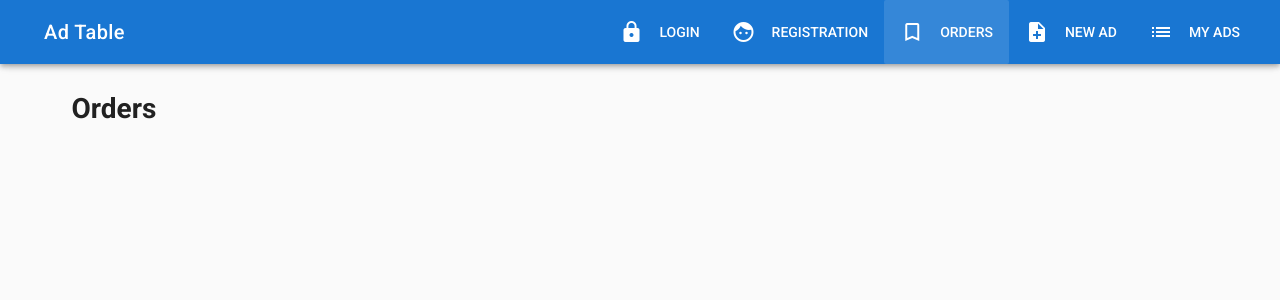
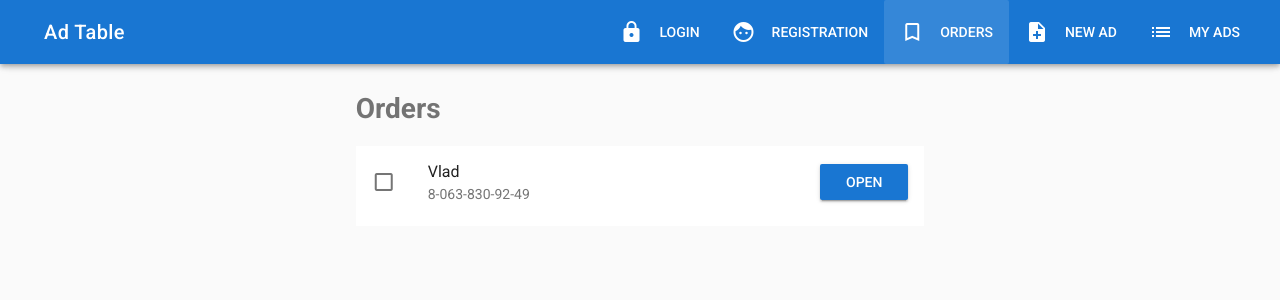
Before and after one commit to DmitriyPrylutskyi/Ad_table, a Vue app: page /orders in a window 1280 px wide. Shown: the top 300 px of the page. Built offline with nearby package versions, Linux system fonts and the light colour scheme.

Commit message:
Create Orders page

```diff
--- a/src/components/User/Orders.vue
+++ b/src/components/User/Orders.vue
@@ -1,8 +1,33 @@
 <template>
   <v-container>
     <v-layout>
-      <v-flex xs12>
-        <h1>Orders</h1>
+      <v-flex xs12 sm6 offset-sm3>
+        <h1 class="text--secondary mb-3">Orders</h1>
+        <v-list two-line subheader>
+          <v-list-tile
+            v-for="order in orders"
+            :key="order.id"
+            avatar
+          >
+            <v-list-tile-action>
+              <v-checkbox
+                :input-value="order.done"
+                color="success"
+                @change="markDone(order)"
+              ></v-checkbox>
+            </v-list-tile-action>
+            <v-list-tile-content>
+              <v-list-tile-title>{{order.name}}</v-list-tile-title>
+              <v-list-tile-sub-title>{{order.phone}}</v-list-tile-sub-title>
+            </v-list-tile-content>
+            <v-list-tile-action>
+              <v-btn
+                :to="'/ad/'+order.adId"
+                class="primary"
+              >Open</v-btn>
+            </v-list-tile-action>
+          </v-list-tile>
+        </v-list>
       </v-flex>
     </v-layout>
   </v-container>
@@ -10,7 +35,25 @@
 
 <script>
     export default {
-        name: "Orders"
+      data () {
+        return {
+          orders: [
+            {
+              id: 'ord1',
+              name: 'Vlad',
+              phone: '8-063-830-92-49',
+              adId: '1',
+              done: false
+            }
+          ]
+        }
+      },
+      name: "Orders",
+      methods: {
+        markDone(order) {
+          order.done = true
+        }
+      }
     }
 </script>
 
```
